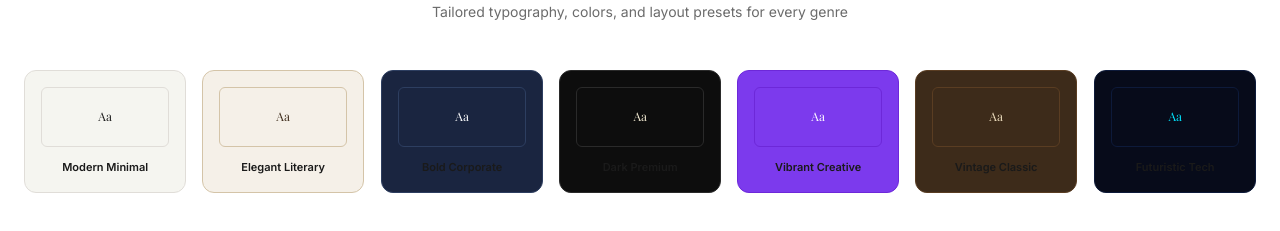
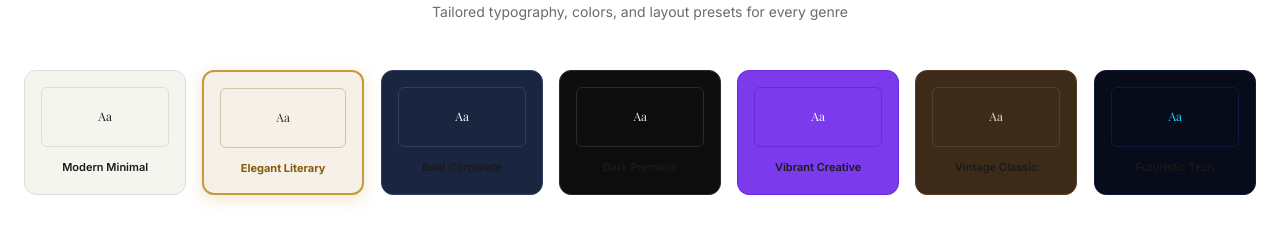
Before and after one commit to shopshah5-eng/bookloom, a Next.js app: page / in a window 1280 px wide. Shown: the part 2566-2797 px from the top of the page. Built offline with nearby package versions, Linux system fonts and the light colour scheme; no server answers.

Commit message:
fix: complete QA report fixes, signup form inputs, theme showcase selection, hero mobile wrapping, and keyboard accessibility

```diff
--- a/app/auth/login/page.tsx
+++ b/app/auth/login/page.tsx
@@ -35,16 +35,13 @@ export default function LoginPage() {
       });
 
       if (error) {
-        // Fallback demo sign in if Supabase instance is unconfigured/demo
-        signInDemo();
-        router.push("/dashboard");
+        setErrorMessage(error.message || "Invalid email or password.");
       } else {
         router.push("/dashboard");
       }
     } catch (err: any) {
       console.error(err);
-      signInDemo();
-      router.push("/dashboard");
+      setErrorMessage(err.message || "Login failed. Please check your credentials.");
     } finally {
       setLoading(false);
     }
--- a/app/auth/signup/page.tsx
+++ b/app/auth/signup/page.tsx
@@ -151,28 +151,28 @@ export default function SignupPage() {
               )}
 
               <div style={{ marginBottom: 14 }}>
-                <label style={{ fontSize: 13, fontWeight: 600, color: "#1A1A1A", display: "block", marginBottom: 6 }}>Full name</label>
+                <label htmlFor="signup-full-name" style={{ fontSize: 13, fontWeight: 600, color: "#1A1A1A", display: "block", marginBottom: 6 }}>Full name</label>
                 <div style={{ position: "relative" }}>
                   <span style={{ position: "absolute", left: 12, top: "50%", transform: "translateY(-50%)", color: "#9A9A9A", fontSize: 14 }}>👤</span>
-                  <input value={name} onChange={e => setName(e.target.value)} required placeholder="John Doe"
+                  <input id="signup-full-name" name="full_name" autoComplete="name" value={name} onChange={e => setName(e.target.value)} required placeholder="John Doe"
                     style={{ width: "100%", padding: "10px 12px 10px 36px", border: "1px solid #E8E4DF", borderRadius: 8, fontSize: 13, background: "#FAFAFA", outline: "none", fontFamily: "Inter, sans-serif", boxSizing: "border-box" }} />
                 </div>
               </div>
 
               <div style={{ marginBottom: 14 }}>
-                <label style={{ fontSize: 13, fontWeight: 600, color: "#1A1A1A", display: "block", marginBottom: 6 }}>Email address</label>
+                <label htmlFor="signup-email" style={{ fontSize: 13, fontWeight: 600, color: "#1A1A1A", display: "block", marginBottom: 6 }}>Email address</label>
                 <div style={{ position: "relative" }}>
                   <span style={{ position: "absolute", left: 12, top: "50%", transform: "translateY(-50%)", color: "#9A9A9A", fontSize: 14 }}>✉</span>
-                  <input value={email} onChange={e => setEmail(e.target.value)} type="email" required placeholder="you@example.com"
+                  <input id="signup-email" name="email" autoComplete="email" value={email} onChange={e => setEmail(e.target.value)} type="email" required placeholder="you@example.com"
                     style={{ width: "100%", padding: "10px 36px 10px 36px", border: "1px solid #E8E4DF", borderRadius: 8, fontSize: 13, background: "#FAFAFA", outline: "none", fontFamily: "Inter, sans-serif", boxSizing: "border-box" }} />
                 </div>
               </div>
 
               <div style={{ marginBottom: 20 }}>
-                <label style={{ fontSize: 13, fontWeight: 600, color: "#1A1A1A", display: "block", marginBottom: 6 }}>Password</label>
+                <label htmlFor="signup-password" style={{ fontSize: 13, fontWeight: 600, color: "#1A1A1A", display: "block", marginBottom: 6 }}>Password</label>
                 <div style={{ position: "relative" }}>
                   <span style={{ position: "absolute", left: 12, top: "50%", transform: "translateY(-50%)", color: "#9A9A9A", fontSize: 14 }}>🔒</span>
-                  <input value={password} onChange={e => setPassword(e.target.value)} type={showPassword ? "text" : "password"} required placeholder="Create a strong password"
+                  <input id="signup-password" name="password" autoComplete="new-password" value={password} onChange={e => setPassword(e.target.value)} type={showPassword ? "text" : "password"} required placeholder="Create a strong password"
                     style={{ width: "100%", padding: "10px 40px 10px 36px", border: "1px solid #E8E4DF", borderRadius: 8, fontSize: 13, background: "#FAFAFA", outline: "none", fontFamily: "Inter, sans-serif", boxSizing: "border-box" }} />
                   <button type="button" onClick={() => setShowPassword(!showPassword)} style={{ position: "absolute", right: 12, top: "50%", transform: "translateY(-50%)", background: "none", border: "none", cursor: "pointer", color: "#9A9A9A" }}>
                     {showPassword ? <EyeOff size={16} /> : <Eye size={16} />}
--- a/app/page.tsx
+++ b/app/page.tsx
@@ -118,7 +118,7 @@ export default function HomePage() {
         </div>
 
         {/* Create Ebook Form Box */}
-        <div style={{ maxWidth: 1280, margin: "40px auto 0" }}>
+        <div style={{ maxWidth: 1280, margin: "40px auto 0" }} className="w-full max-w-full overflow-hidden">
           <div style={{
             background: "#FFFFFF", border: "1px solid #E8E4DF", borderRadius: 16,
             padding: 24, boxShadow: "0 4px 24px rgba(0,0,0,0.06)"
@@ -128,11 +128,12 @@ export default function HomePage() {
               <span style={{ fontWeight: 600, fontSize: 16, color: "#1A1A1A" }}>Start Creating Your Ebook</span>
             </div>
 
-            <div className="grid grid-cols-1 md:grid-cols-2 lg:grid-cols-4 gap-4 items-end">
+            <div className="grid grid-cols-1 sm:grid-cols-2 lg:grid-cols-4 gap-4 items-end">
               <div>
                 <textarea
                   value={promptInput}
                   onChange={e => setPromptInput(e.target.value)}
+                  maxLength={4000}
                   placeholder="Describe your ebook idea in detail..."
                   aria-label="Describe your ebook topic prompt"
                   style={{
@@ -294,15 +295,26 @@ export default function HomePage() {
 
           <div className="grid grid-cols-2 sm:grid-cols-4 lg:grid-cols-7 gap-4">
             {THEMES.map((t) => (
-              <div key={t.name} className="card-hover" style={{
-                background: t.bg, border: `1px solid ${t.border}`, borderRadius: 12,
-                padding: 16, display: "flex", flexDirection: "column", alignItems: "center", gap: 12, cursor: "pointer"
-              }}>
+              <button
+                key={t.name}
+                type="button"
+                onClick={() => setTheme(t.name)}
+                aria-pressed={theme === t.name}
+                className="card-hover"
+                style={{
+                  background: t.bg,
+                  border: theme === t.name ? "2px solid #C49A3C" : `1px solid ${t.border}`,
+                  borderRadius: 12,
+                  padding: 16, display: "flex", flexDirection: "column", alignItems: "center", gap: 12, cursor: "pointer",
+                  boxShadow: theme === t.name ? "0 4px 16px rgba(196,154,60,0.25)" : "none",
+                  outline: "none"
+                }}
+              >
                 <div style={{ width: "100%", height: 60, borderRadius: 6, background: t.bg, border: `1px solid ${t.border}`, display: "flex", alignItems: "center", justifyContent: "center" }}>
                   <span style={{ fontSize: 12, color: t.textColor, fontFamily: "'Playfair Display', serif", textAlign: "center", padding: 4, lineHeight: 1.3 }}>Aa</span>
                 </div>
-                <div style={{ fontSize: 11, fontWeight: 600, color: "#1A1A1A", textAlign: "center" }}>{t.name}</div>
-              </div>
+                <div style={{ fontSize: 11, fontWeight: theme === t.name ? 700 : 600, color: theme === t.name ? "#855B0B" : "#1A1A1A", textAlign: "center" }}>{t.name}</div>
+              </button>
             ))}
           </div>
         </div>
--- a/components/layouts/navbar.tsx
+++ b/components/layouts/navbar.tsx
@@ -71,6 +71,16 @@ export function Navbar() {
                 <button
                   aria-label="Toggle Resources Menu"
                   aria-expanded={resourcesOpen}
+                  aria-haspopup="true"
+                  onClick={() => setResourcesOpen(!resourcesOpen)}
+                  onKeyDown={(e) => {
+                    if (e.key === "Enter" || e.key === " ") {
+                      e.preventDefault();
+                      setResourcesOpen(!resourcesOpen);
+                    } else if (e.key === "Escape") {
+                      setResourcesOpen(false);
+                    }
+                  }}
                   style={{
                     display: "flex", alignItems: "center", gap: 4,
                     background: "none", border: "none", cursor: "pointer",
```
